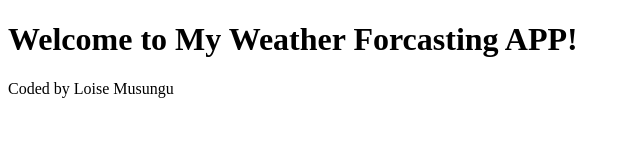
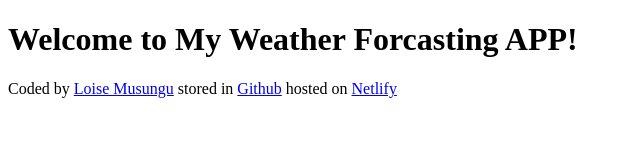
Before and after one commit to Shecodes2024/My-Weather-App, a plain HTML site: page index.html in a window 1280 px wide. Shown: the whole page, without its empty margins (0-640 px from the left). Drawn offline with Linux system fonts and the light colour scheme.

Commit message:
Added links to the footer

```diff
--- a/index.html
+++ b/index.html
@@ -7,6 +7,19 @@
   </head>
   <body>
     <h1>Welcome to My Weather Forcasting APP!</h1>
-    <footer>Coded by Loise Musungu</footer>
+    <footer>
+      Coded by
+      <a href="https://github.com/Shecodes2024" target="_blank"
+        >Loise Musungu</a
+      >
+      stored in
+      <a href="https://github.com/Shecodes2024/My-Weather-App" target="_blank">
+        Github</a
+      >
+      hosted on
+      <a href="https://stunning-weather-app.netlify.app/" target="_blank">
+        Netlify
+      </a>
+    </footer>
   </body>
 </html>
```
